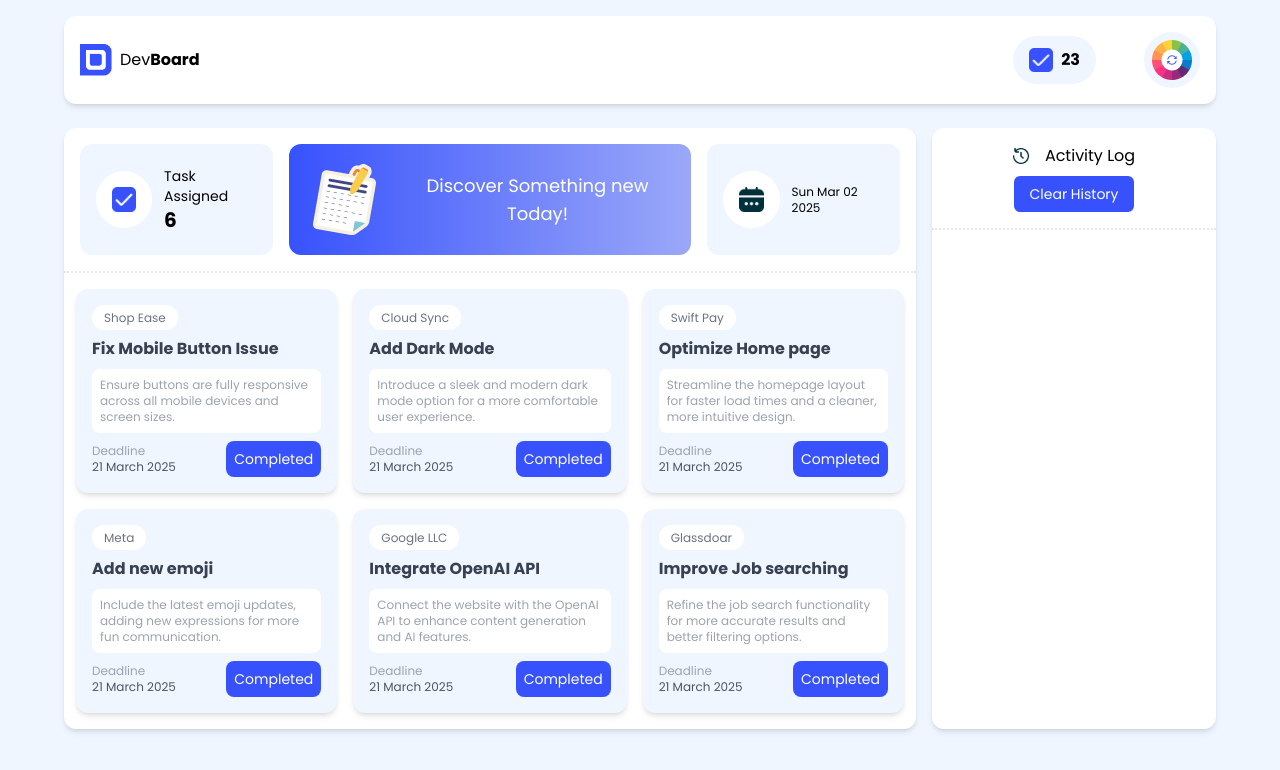
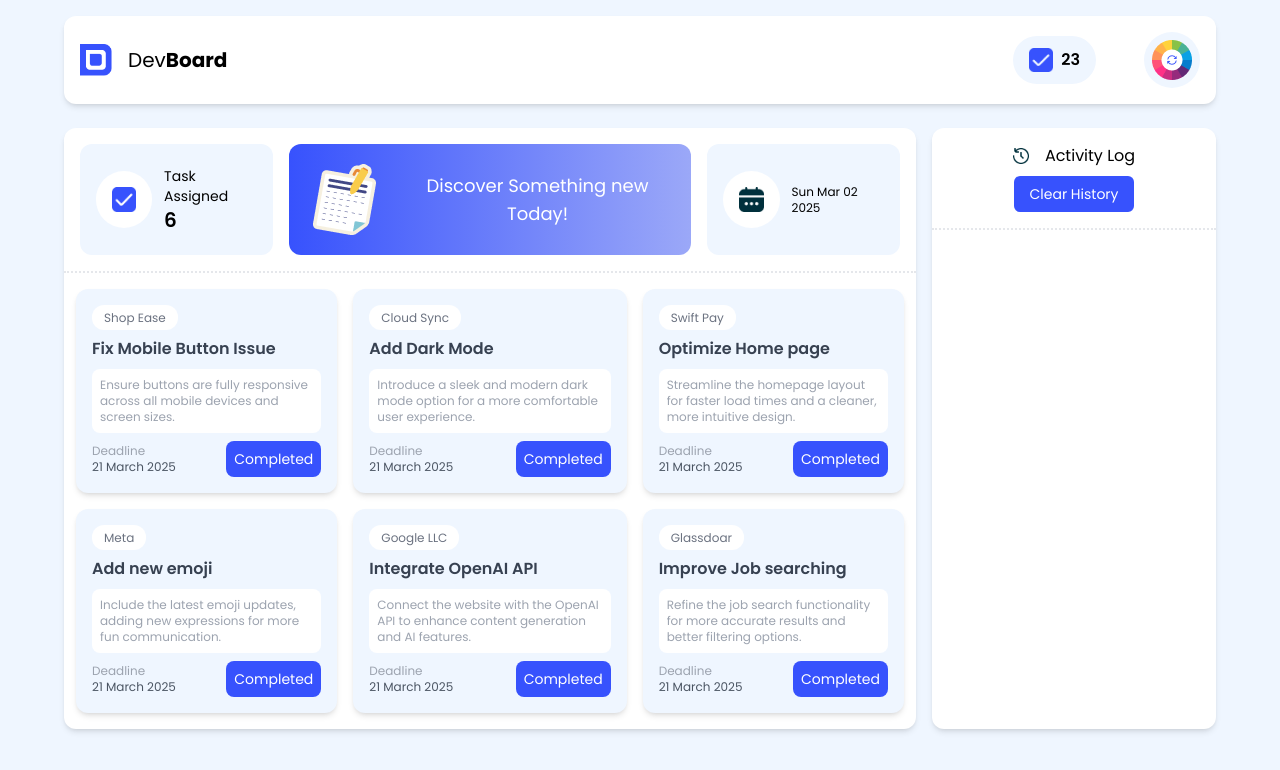
Before and after one commit to ZulkarNayem/Assignment-5, a plain HTML site: page index.html in a window 1280 px wide. Drawn offline with nearby package versions, Linux system fonts and the light colour scheme.

Commit message:
heading bold to semi bold done to look good

```diff
--- a/index.html
+++ b/index.html
@@ -25,19 +25,19 @@
 <body class="bg-blue-50 poppins-regular">
     <section class="mx-16 mt-4 bg-white p-4 rounded-xl shadow-md">
         <nav class="flex justify-between">
-            <div class="flex items-center justify-center gap-2">
+            <div class="flex items-center justify-center gap-4">
                 <div>
                     <img class="h-8" src="assets/logo.png" alt="">
                 </div>
                 <div>
-                    <p>Dev<span class="font-bold">Board</span></p>
+                    <p class="text-xl">Dev<span class="font-bold">Board</span></p>
                 </div>
             </div>
             <div class="flex gap-12 items-center justify-center">
                 <div class="flex gap-2 bg-blue-50 py-3 px-4 rounded-3xl">
                     <img class="h-6" src="assets/checkbox.png" alt="">
                     <div>
-                        <p id="increase" class="font-bold">23</p>
+                        <p id="increase" class="font-semibold">23</p>
                     </div>
                 </div>
                 <div class="bg-blue-50 rounded-full">
@@ -60,7 +60,7 @@
                     </div>
                     <div>
                         <p class="text-sm">Task Assigned</p>
-                        <h3 id="decrease" class="text-xl font-bold">6</h3>
+                        <h3 id="decrease" class="text-xl font-semibold">6</h3>
                     </div>
                 </div>
 
@@ -90,7 +90,7 @@
             <div class="grid grid-cols-3 grid-rows-2 gap-4 my-4">
                 <div class="bg-blue-50 p-4 rounded-xl ml-3 shadow-md">
                     <span class="text-xs px-3 py-1 bg-white rounded-xl text-gray-500">Shop Ease</span>
-                    <h3 class="text-base font-bold my-2 text-gray-700">Fix Mobile Button Issue</h3>
+                    <h3 class="text-base font-semibold my-2 text-gray-700">Fix Mobile Button Issue</h3>
                     <div class="bg-white p-2 text-xs rounded-lg">
                         <p class="text-gray-400">Ensure buttons are fully responsive across all mobile devices and screen sizes.</p>
                     </div>
@@ -106,7 +106,7 @@
                 </div>
                 <div class="bg-blue-50 p-4 rounded-xl shadow-md">
                     <span class="text-xs px-3 py-1 bg-white rounded-xl text-gray-500">Cloud Sync</span>
-                    <h3 class="text-base font-bold my-2 text-gray-700">Add Dark Mode</h3>
+                    <h3 class="text-base font-semibold my-2 text-gray-700">Add Dark Mode</h3>
                     <div class="bg-white p-2 text-xs rounded-lg">
                         <p class="text-gray-400">Introduce a sleek and modern dark mode option for a more comfortable user experience.</p>
                     </div>
@@ -122,7 +122,7 @@
                 </div>
                 <div class="bg-blue-50 p-4 rounded-xl mr-3 shadow-md">
                     <span class="text-xs px-3 py-1 bg-white rounded-xl text-gray-500">Swift Pay</span>
-                    <h3 class="text-base font-bold my-2 text-gray-700">Optimize  Home page</h3>
+                    <h3 class="text-base font-semibold my-2 text-gray-700">Optimize  Home page</h3>
                     <div class="bg-white p-2 text-xs rounded-lg">
                         <p class="text-gray-400">Streamline the homepage layout for faster load times and a cleaner, more intuitive design.</p>
                     </div>
@@ -138,7 +138,7 @@
                 </div>
                 <div class="bg-blue-50 p-4 rounded-xl ml-3 shadow-md">
                     <span class="text-xs px-3 py-1 bg-white rounded-xl text-gray-500">Meta</span>
-                    <h3 class="text-base font-bold my-2 text-gray-700">Add new emoji</h3>
+                    <h3 class="text-base font-semibold my-2 text-gray-700">Add new emoji</h3>
                     <div class="bg-white p-2 text-xs rounded-lg">
                         <p class="text-gray-400">Include the latest emoji updates, adding new expressions for more fun communication.</p>
                     </div>
@@ -154,7 +154,7 @@
                 </div>
                 <div class="bg-blue-50 p-4 rounded-xl shadow-md">
                     <span class="text-xs px-3 py-1 bg-white rounded-xl text-gray-500">Google LLC</span>
-                    <h3 class="text-base font-bold my-2 text-gray-700">Integrate OpenAI API</h3>
+                    <h3 class="text-base font-semibold my-2 text-gray-700">Integrate OpenAI API</h3>
                     <div class="bg-white p-2 text-xs rounded-lg">
                         <p class="text-gray-400">Connect the website with the OpenAI API to enhance content generation and AI features.</p>
                     </div>
@@ -170,7 +170,7 @@
                 </div>
                 <div class="bg-blue-50 p-4 rounded-xl mr-3 shadow-md">
                     <span class="text-xs px-3 py-1 bg-white rounded-xl text-gray-500">Glassdoar</span>
-                    <h3 class="text-base font-bold my-2 text-gray-700">Improve Job searching </h3>
+                    <h3 class="text-base font-semibold my-2 text-gray-700">Improve Job searching </h3>
                     <div class="bg-white p-2 text-xs rounded-lg">
                         <p class="text-gray-400">Refine the job search functionality for more accurate results and better filtering options.</p>
                     </div>
```
Also changed, not shown: second.html (+3 -3 lines).
